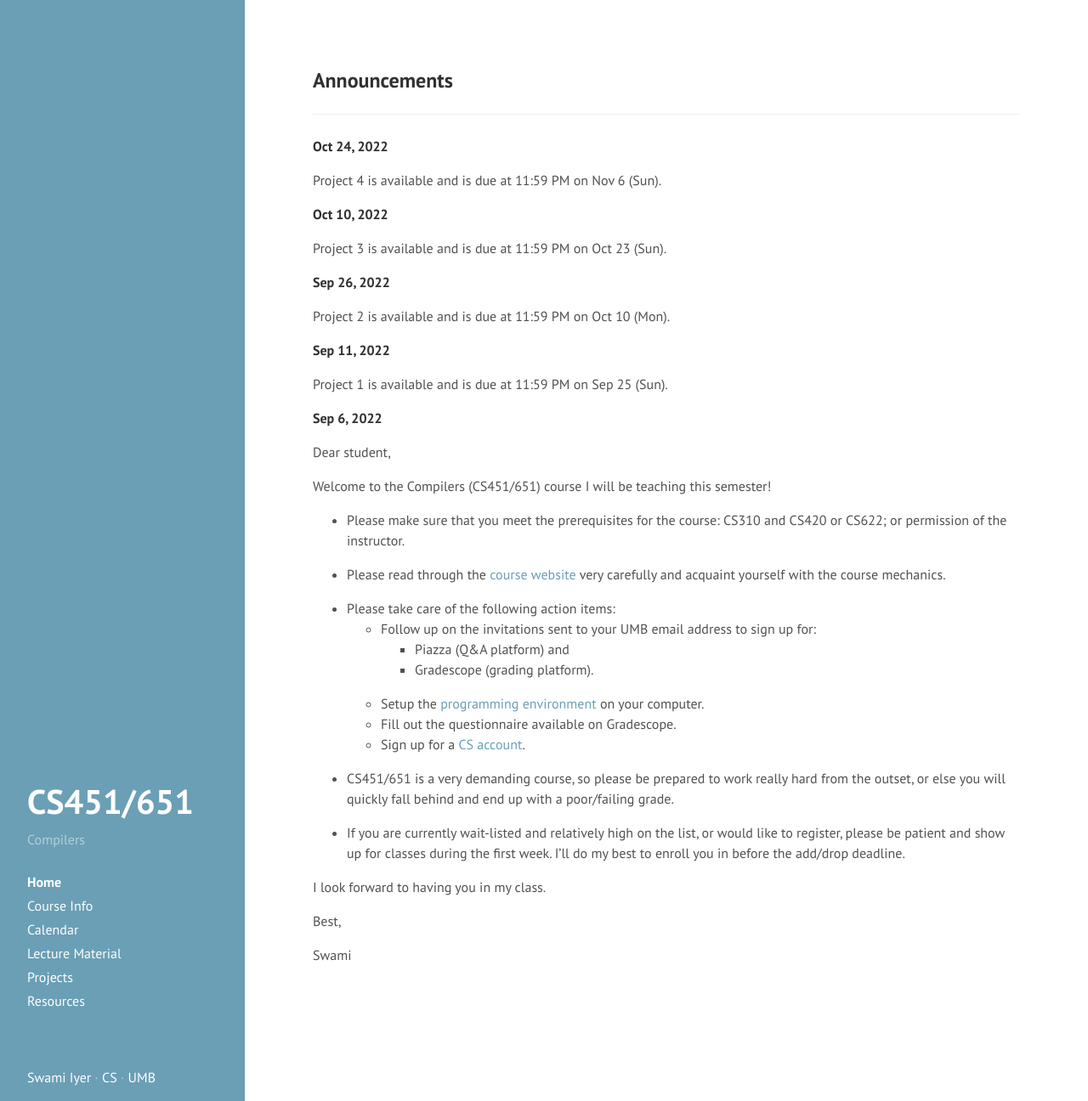
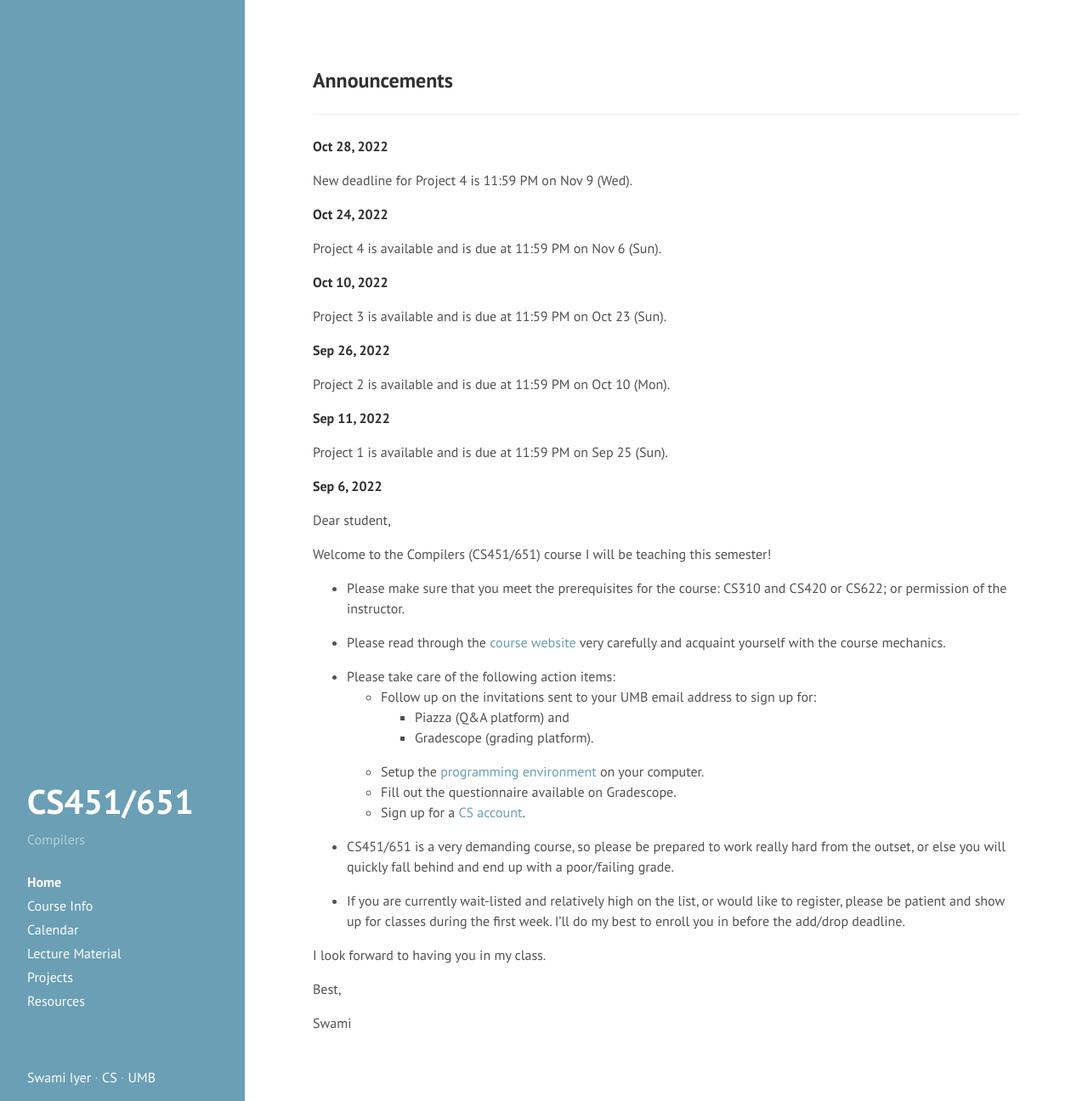
Before and after one commit to swamiiyer/swamiiyer.github.io, a Jekyll site: the page built from _pages/cs451/index.md, in a window 1280 px wide and 1296 px high. Shown: the whole window at 85% size. Built offline with Jekyll 4.4.1, drawn with Linux system fonts in a browser that asks for light colours.

Commit message:
new deadline for project 4

```diff
--- a/_pages/cs451/index.md
+++ b/_pages/cs451/index.md
@@ -4,6 +4,10 @@ layout: cs451_page
 title: Home
 order: 1
 ---
+
+**Oct 28, 2022**
+
+New deadline for Project 4 is 11:59 PM on Nov 9 (Wed).
 
 **Oct 24, 2022**
 
```
